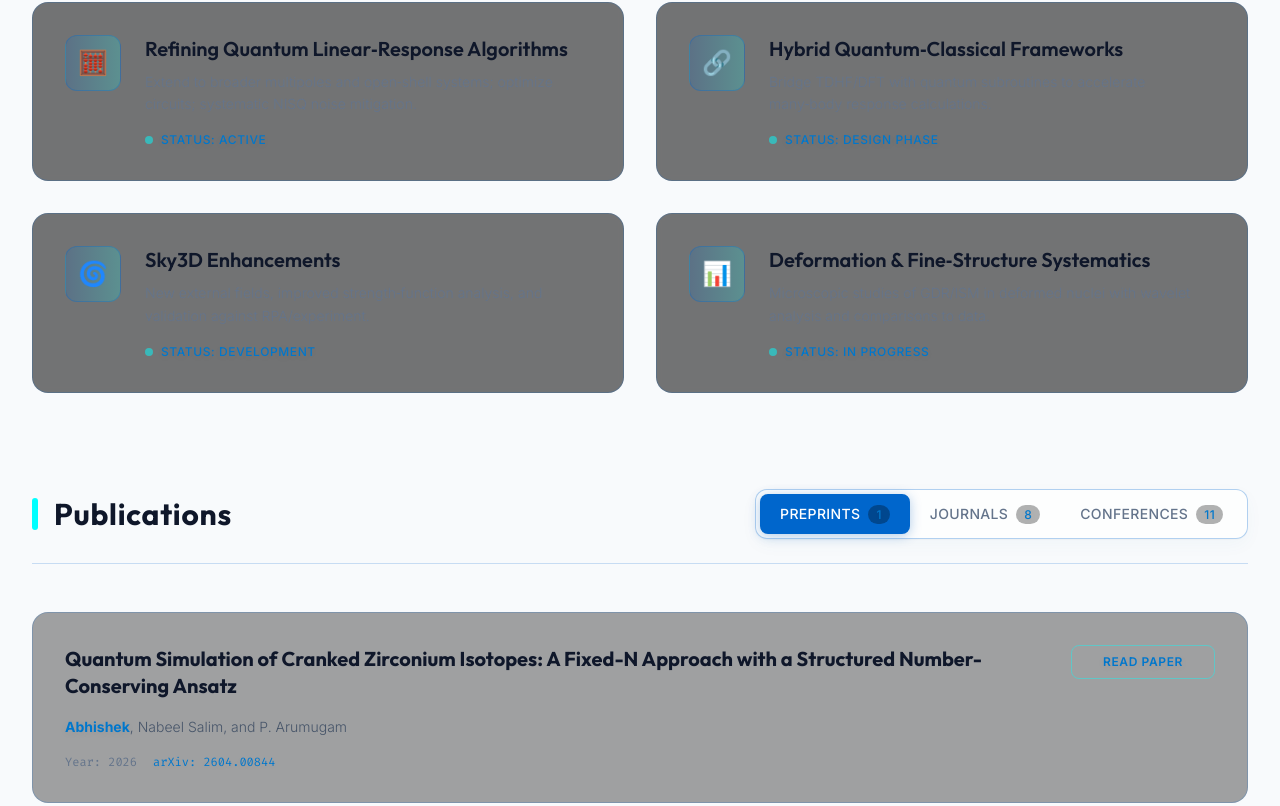
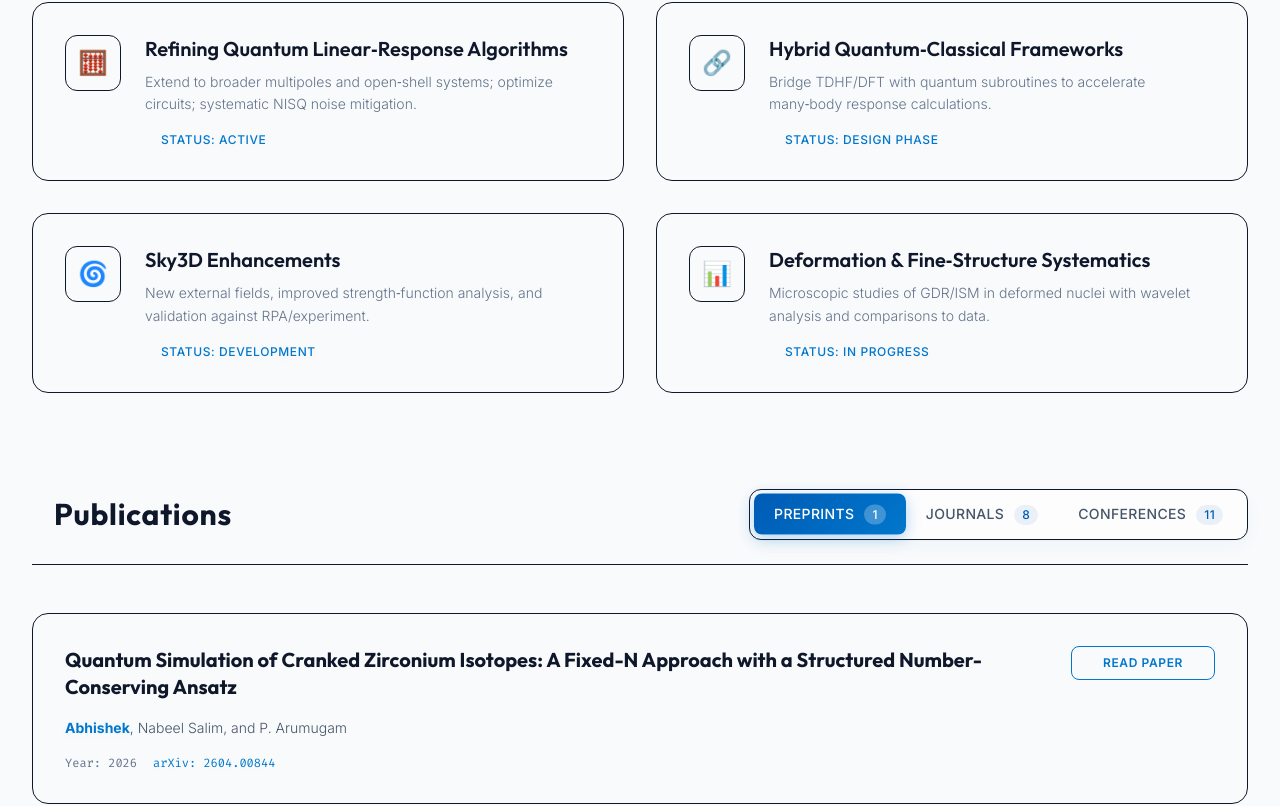
Before and after one commit to hyperfi/my-portfolio, a Vue app: page /research in a window 1280 px wide. Shown: the part 1215-2021 px from the top of the page. Built offline with nearby package versions, Linux system fonts and the light colour scheme.

Commit message:
Update styling and enhance components for improved UI and accessibility

```diff
--- a/data/publications.json
+++ b/data/publications.json
@@ -1,5 +1,5 @@
 {
-  "generatedAt": "2026-05-30T05:31:24.690Z",
+  "generatedAt": "2026-05-30T05:46:56.915Z",
   "journal_articles": [
     {
       "key": "PhysRevLett.134.062502",
--- a/src/App.vue
+++ b/src/App.vue
@@ -41,6 +41,11 @@ onMounted(() => {
 
 <style>
 :root {
+  --bg-rgb: 248, 250, 252; /* slate-50 rgb values */
+  --card-bg-rgb: 255, 255, 255; /* white rgb values */
+  --nuclear-blue-rgb: 0, 91, 181;
+  --nuclear-glow-rgb: 0, 119, 204;
+
   --bg: #f8fafc; /* premium slate-50 off-white background */
   --text: #0f172a; /* slate-900 */
   --card-bg: rgba(255, 255, 255, 0.7); /* sleek translucent glassmorphism */
@@ -54,6 +59,11 @@ onMounted(() => {
   --pulse-rgb: 0,119,204; /* light-mode: richer blue */
 }
 .dark {
+  --bg-rgb: 10, 10, 10; /* #0a0a0a rgb values */
+  --card-bg-rgb: 26, 26, 26; /* #1a1a1a rgb values */
+  --nuclear-blue-rgb: 0, 102, 204;
+  --nuclear-glow-rgb: 0, 255, 255;
+
   --bg: #0a0a0a;
   --text: #ffffff;
   --card-bg: #1a1a1a;
--- a/src/components/Footer.vue
+++ b/src/components/Footer.vue
@@ -50,6 +50,12 @@
                 <path d="M12 0C5.372 0 0 5.372 0 12s5.372 12 12 12 12-5.372 12-12S18.628 0 12 0zM7.369 4.378c.525 0 .947.431.947.947 0 .525-.422.947-.947.947a.946.946 0 01-.947-.947c0-.525.422-.947.947-.947zm-.722 3.038h1.444v10.041H6.647V7.416zm3.562 0h3.9c3.712 0 5.344 2.653 5.344 5.025 0 2.578-2.016 5.016-5.325 5.016h-3.919V7.416zm1.444 1.303v7.444h2.297c2.359 0 3.881-1.303 3.881-3.722 0-2.222-1.303-3.722-3.881-3.722h-2.297z"/>
               </svg>
             </a>
+            <a href="https://www.youtube.com/@abiuniverse" target="_blank" rel="noopener noreferrer" class="text-gray-400 hover:text-nuclear-glow transition-colors">
+              <span class="sr-only">YouTube</span>
+              <svg class="h-5 w-5" fill="currentColor" viewBox="0 0 24 24">
+                <path d="M23.498 6.163a3.003 3.003 0 0 0-2.11-2.11C19.517 3.545 12 3.545 12 3.545s-7.517 0-9.388.508a3.003 3.003 0 0 0-2.11 2.11C0 8.033 0 12 0 12s0 3.967.502 5.837a3.003 3.003 0 0 0 2.11 2.11c1.871.508 9.388.508 9.388.508s7.517 0 9.388-.508a3.003 3.003 0 0 0 2.11-2.11C24 15.967 24 12 24 12s0-3.967-.502-5.837zM9.545 15.568V8.432L15.818 12l-6.273 3.568z"/>
+              </svg>
+            </a>
           </div>
         </div>
       </div>
--- a/src/data/publications.json
+++ b/src/data/publications.json
@@ -1,5 +1,5 @@
 {
-  "generatedAt": "2026-05-30T05:31:24.690Z",
+  "generatedAt": "2026-05-30T05:46:56.915Z",
   "journal_articles": [
     {
       "key": "PhysRevLett.134.062502",
--- a/src/style.css
+++ b/src/style.css
@@ -51,9 +51,114 @@ html {
 }
 
 .btn-glow {
-  @apply px-6 py-3 bg-gradient-to-r from-nuclear-blue to-nuclear-glow font-semibold rounded-lg transition-all duration-300 hover:shadow-lg hover:scale-105;
+  @apply px-6 py-3 font-semibold rounded-lg transition-all duration-300 hover:shadow-lg hover:scale-105;
+  background: linear-gradient(to right, var(--nuclear-blue), var(--nuclear-glow)) !important;
   color: #ffffff !important;
 }
+
+.btn-outline-glow {
+  @apply px-6 py-3 border border-nuclear-glow font-semibold rounded-lg transition-all duration-300;
+  color: var(--nuclear-glow) !important;
+  background-color: transparent;
+}
+.btn-outline-glow:hover {
+  background-color: var(--nuclear-glow) !important;
+  color: var(--bg) !important;
+  box-shadow: 0 6px 20px rgba(var(--nuclear-glow-rgb), 0.25) !important;
+  transform: translateY(-1.5px);
+}
+
+.btn-outline-glow-sm {
+  @apply px-4 py-2 border border-nuclear-glow/40 font-semibold text-xs uppercase tracking-wider rounded-lg transition-all duration-300;
+  color: var(--nuclear-glow) !important;
+  background-color: transparent;
+}
+.btn-outline-glow-sm:hover {
+  border-color: var(--nuclear-glow) !important;
+  background-color: var(--nuclear-glow) !important;
+  color: var(--bg) !important;
+  box-shadow: 0 4px 12px rgba(var(--nuclear-glow-rgb), 0.2) !important;
+  transform: translateY(-1px);
+}
+
+.tab-btn-active {
+  background: linear-gradient(135deg, var(--nuclear-blue), var(--nuclear-glow)) !important;
+  color: #ffffff !important;
+  box-shadow: 0 4px 15px rgba(0, 119, 204, 0.3) !important;
+  transform: translateY(-0.5px);
+}
+
+.tab-btn-inactive {
+  background-color: transparent !important;
+  color: var(--muted-2) !important;
+}
+
+.tab-btn-inactive:hover {
+  color: var(--text) !important;
+  background-color: rgba(var(--nuclear-blue-rgb), 0.08) !important;
+}
+
+.dark .tab-btn-inactive:hover {
+  color: var(--nuclear-glow) !important;
+  background-color: rgba(var(--nuclear-blue-rgb), 0.15) !important;
+}
+
+/* Tab Badges */
+.tab-badge {
+  transition: all 0.3s cubic-bezier(0.4, 0, 0.2, 1);
+  display: inline-block;
+}
+
+.tab-btn-active .tab-badge {
+  background-color: rgba(255, 255, 255, 0.25) !important;
+  color: #ffffff !important;
+}
+
+.tab-btn-inactive .tab-badge {
+  background-color: rgba(var(--nuclear-blue-rgb), 0.08) !important;
+  color: var(--nuclear-blue) !important;
+}
+
+.dark .tab-btn-inactive .tab-badge {
+  background-color: rgba(0, 0, 0, 0.35) !important;
+  color: var(--nuclear-glow) !important;
+}
+
+/* Abstract Toggle Button */
+.btn-abstract {
+  @apply px-4 py-2 font-semibold text-xs uppercase tracking-wider rounded-lg border transition-all duration-300 cursor-pointer;
+  background-color: rgba(var(--nuclear-blue-rgb), 0.08) !important;
+  border-color: rgba(var(--nuclear-blue-rgb), 0.25) !important;
+  color: var(--text) !important;
+}
+
+.btn-abstract:hover {
+  background-color: var(--nuclear-blue) !important;
+  border-color: var(--nuclear-blue) !important;
+  color: #ffffff !important;
+  box-shadow: 0 4px 12px rgba(var(--nuclear-blue-rgb), 0.2) !important;
+  transform: translateY(-1px);
+}
+
+.dark .btn-abstract:hover {
+  background-color: var(--nuclear-glow) !important;
+  border-color: var(--nuclear-glow) !important;
+  color: var(--bg) !important;
+  box-shadow: 0 4px 12px rgba(var(--nuclear-glow-rgb), 0.35) !important;
+}
+
+.btn-abstract-active {
+  background-color: rgba(var(--nuclear-blue-rgb), 0.22) !important;
+  border-color: var(--nuclear-blue) !important;
+  color: var(--text) !important;
+}
+
+.dark .btn-abstract-active {
+  background-color: rgba(var(--nuclear-glow-rgb), 0.22) !important;
+  border-color: var(--nuclear-glow) !important;
+  color: #ffffff !important;
+}
+
 
 .card-hover {
   @apply transition-all duration-300 hover:scale-105 hover:shadow-xl;
@@ -63,10 +168,6 @@ html {
   @apply text-nuclear-glow drop-shadow-lg;
 }
 
-.bg-card-bg {
-  --tw-bg-opacity: 0.0;
-  background-color: rgb(0, 0, 0) !important;
-}
 
 /* Landing page background orbs - more pronounced and light-mode friendly */
 .landing-bg {
--- a/src/views/Home.vue
+++ b/src/views/Home.vue
@@ -103,7 +103,7 @@
             <router-link to="/research" class="btn-glow">
               Explore My Research
             </router-link>
-            <router-link to="/hobbies" class="px-6 py-3 border border-nuclear-glow text-nuclear-glow hover:bg-nuclear-glow hover:text-dark-bg transition-all duration-300 rounded-lg">
+            <router-link to="/hobbies" class="btn-outline-glow">
               Discover My Hobbies
             </router-link>
           </div>
@@ -201,7 +201,7 @@
               </p>
             </div>
             <div>
-              <a href="https://hyperfi.github.io/Nilsson-Model-Interactive/" target="_blank" rel="noopener noreferrer" class="w-full inline-block text-center px-6 py-3 border border-nuclear-glow text-nuclear-glow hover:bg-nuclear-glow hover:text-black font-semibold rounded-lg transition-all duration-300 text-sm uppercase tracking-wider">
+              <a href="https://hyperfi.github.io/Nilsson-Model-Interactive/" target="_blank" rel="noopener noreferrer" class="w-full inline-block text-center btn-outline-glow text-sm uppercase tracking-wider">
                 Run Simulation
               </a>
             </div>
@@ -222,7 +222,7 @@
               </p>
             </div>
             <div>
-              <a href="https://hyperfi.github.io/Time-Dependent-Schrodinger-Equation-1D/" target="_blank" rel="noopener noreferrer" class="w-full inline-block text-center px-6 py-3 border border-nuclear-glow text-nuclear-glow hover:bg-nuclear-glow hover:text-black font-semibold rounded-lg transition-all duration-300 text-sm uppercase tracking-wider">
+              <a href="https://hyperfi.github.io/Time-Dependent-Schrodinger-Equation-1D/" target="_blank" rel="noopener noreferrer" class="w-full inline-block text-center btn-outline-glow text-sm uppercase tracking-wider">
                 Run Simulation
               </a>
             </div>
--- a/src/views/Research.vue
+++ b/src/views/Research.vue
@@ -83,18 +83,18 @@
           </div>
 
           <!-- Modern Animated Navigation Tabs -->
-          <div class="flex flex-wrap p-1 bg-card-bg rounded-xl border border-nuclear-blue/30">
+          <div class="flex flex-wrap p-1 bg-card-bg rounded-xl border border-nuclear-blue/20 shadow-sm">
             <button
               v-for="tab in ['preprints', 'journals', 'conferences']"
               :key="tab"
               @click="activeTab = tab"
               class="px-5 py-2.5 rounded-lg text-sm font-medium tracking-wide transition-all duration-300 uppercase cursor-pointer"
               :class="activeTab === tab
-                ? 'bg-nuclear-blue text-force-white shadow-[0_2px_12px_rgba(0,91,181,0.3)]'
-                : 'text-gray-400 hover:text-white'"
+                ? 'tab-btn-active'
+                : 'tab-btn-inactive'"
             >
               {{ tab === 'preprints' ? 'Preprints' : tab === 'journals' ? 'Journals' : 'Conferences' }}
-              <span class="ml-1 text-xs px-2 py-0.5 rounded-full bg-black/30 text-nuclear-glow">
+              <span class="ml-1.5 text-xs px-2 py-0.5 rounded-full tab-badge">
                 {{ getTabCount(tab) }}
               </span>
             </button>
@@ -141,14 +141,15 @@
                     :href="paper.url"
                     target="_blank"
                     rel="noopener noreferrer"
-                    class="w-full lg:w-36 text-center px-4 py-2 border border-nuclear-glow/40 hover:border-nuclear-glow text-nuclear-glow hover:bg-nuclear-glow hover:text-black font-semibold text-xs uppercase tracking-wider rounded-lg transition-all duration-300 cursor-pointer"
+                    class="btn-outline-glow-sm w-full lg:w-36 text-center cursor-pointer"
                   >
                     Read Paper
                   </a>
                   <button
                     v-if="paper.abstract"
                     @click="toggleAbstract(paper.key)"
-                    class="w-full lg:w-36 px-4 py-2 bg-nuclear-blue/15 hover:bg-nuclear-blue/30 text-white font-medium text-xs uppercase tracking-wider rounded-lg border border-nuclear-blue/30 transition-all duration-300 cursor-pointer"
+                    class="w-full lg:w-36 btn-abstract"
+                    :class="showAbstracts[paper.key] ? 'btn-abstract-active' : ''"
                   >
                     {{ showAbstracts[paper.key] ? 'Hide Abstract' : 'Abstract' }}
                   </button>
@@ -186,7 +187,7 @@
             I am always open to discussing research projects, theoretical calculations, and academic partnerships
             at the intersection of nuclear physics, high-performance computing, and quantum algorithms.
           </p>
-          <a href="mailto:abi00779@gmail.com" class="px-8 py-3.5 bg-gradient-to-r from-nuclear-blue to-nuclear-glow hover:from-nuclear-glow hover:to-nuclear-blue text-force-white font-semibold rounded-lg shadow-lg hover:shadow-nuclear-glow/20 transform hover:-translate-y-0.5 transition-all duration-300 cursor-pointer inline-block relative z-10 text-sm uppercase tracking-wider">
+          <a href="mailto:abi00779@gmail.com" class="btn-glow px-8 py-3.5 text-force-white transform hover:-translate-y-0.5 shadow-lg hover:shadow-nuclear-glow/20 inline-block relative z-10 text-sm uppercase tracking-wider">
             Initiate Contact
           </a>
         </div>
--- a/tailwind.config.js
+++ b/tailwind.config.js
@@ -8,15 +8,19 @@ export default {
   theme: {
     extend: {
       colors: {
+        'nuclear-blue': 'rgb(var(--nuclear-blue-rgb) / <alpha-value>)',
+        'nuclear-glow': 'rgb(var(--nuclear-glow-rgb) / <alpha-value>)',
+        'dark-bg': 'rgb(var(--bg-rgb) / <alpha-value>)',
+        'card-bg': 'rgb(var(--card-bg-rgb) / <alpha-value>)',
         'nuclear': {
-          'blue': '#0066cc',
-          'glow': '#00ffff',
+          'blue': 'rgb(var(--nuclear-blue-rgb) / <alpha-value>)',
+          'glow': 'rgb(var(--nuclear-glow-rgb) / <alpha-value>)',
         },
         'dark': {
-          'bg': '#0a0a0a',
+          'bg': 'rgb(var(--bg-rgb) / <alpha-value>)',
         },
         'card': {
-          'bg': '#1a1a1a',
+          'bg': 'rgb(var(--card-bg-rgb) / <alpha-value>)',
         },
       },
       fontFamily: {
```
Also changed, not shown: src/views/Hobbies.vue (+15 -10 lines).
